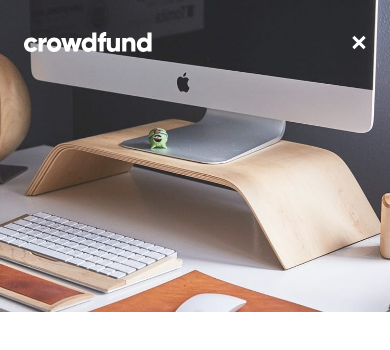
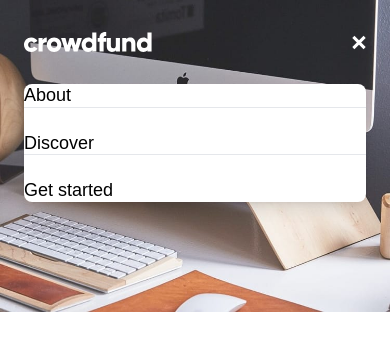
Before and after one commit to anet-eny/crowdfunding-product-page, a React (Vite) app: page / in a window 390 px wide. Both pictures are taken after a click on the button "Open menu". Shown: the top 350 px of the page. Built offline with nearby package versions, Linux system fonts and the light colour scheme.

Commit message:
Create and structure Menu component

```diff
--- a/src/components/Header.jsx
+++ b/src/components/Header.jsx
@@ -4,6 +4,7 @@ import iconMenu from "../assets/icon-hamburger.svg";
 import iconClose from "../assets/icon-close-menu.svg";
 import imageMobile from "../assets/image-hero-mobile.jpg";
 import imageDesktop from "../assets/image-hero-desktop.jpg";
+import Menu from "./Menu";
 
 export default function Header({ onOpenMenu }) {
   const [isMenuOpen, setIsMenuOpen] = useState(false);
@@ -51,6 +52,7 @@ export default function Header({ onOpenMenu }) {
           </ul>
         </nav>
       </div>
+      {isMenuOpen && <Menu onCloseMenu={() => setIsMenuOpen(false)} />}
     </header>
   );
 }
--- /dev/null
+++ b/src/components/Menu.jsx
@@ -0,0 +1,19 @@
+export default function Menu({ onCloseMenu }) {
+  return (
+    <div className="relative mt-8">
+      <div className="bg-white rounded-lg shadow-lg ">
+        <nav className="flex flex-col gap-6 divide-y divide-gray-200 text-preset-5--medium text-black">
+          <a href="#" onClick={onCloseMenu}>
+            About
+          </a>
+          <a href="#" onClick={onCloseMenu}>
+            Discover
+          </a>
+          <a href="#" onClick={onCloseMenu}>
+            Get started
+          </a>
+        </nav>
+      </div>
+    </div>
+  );
+}
```
